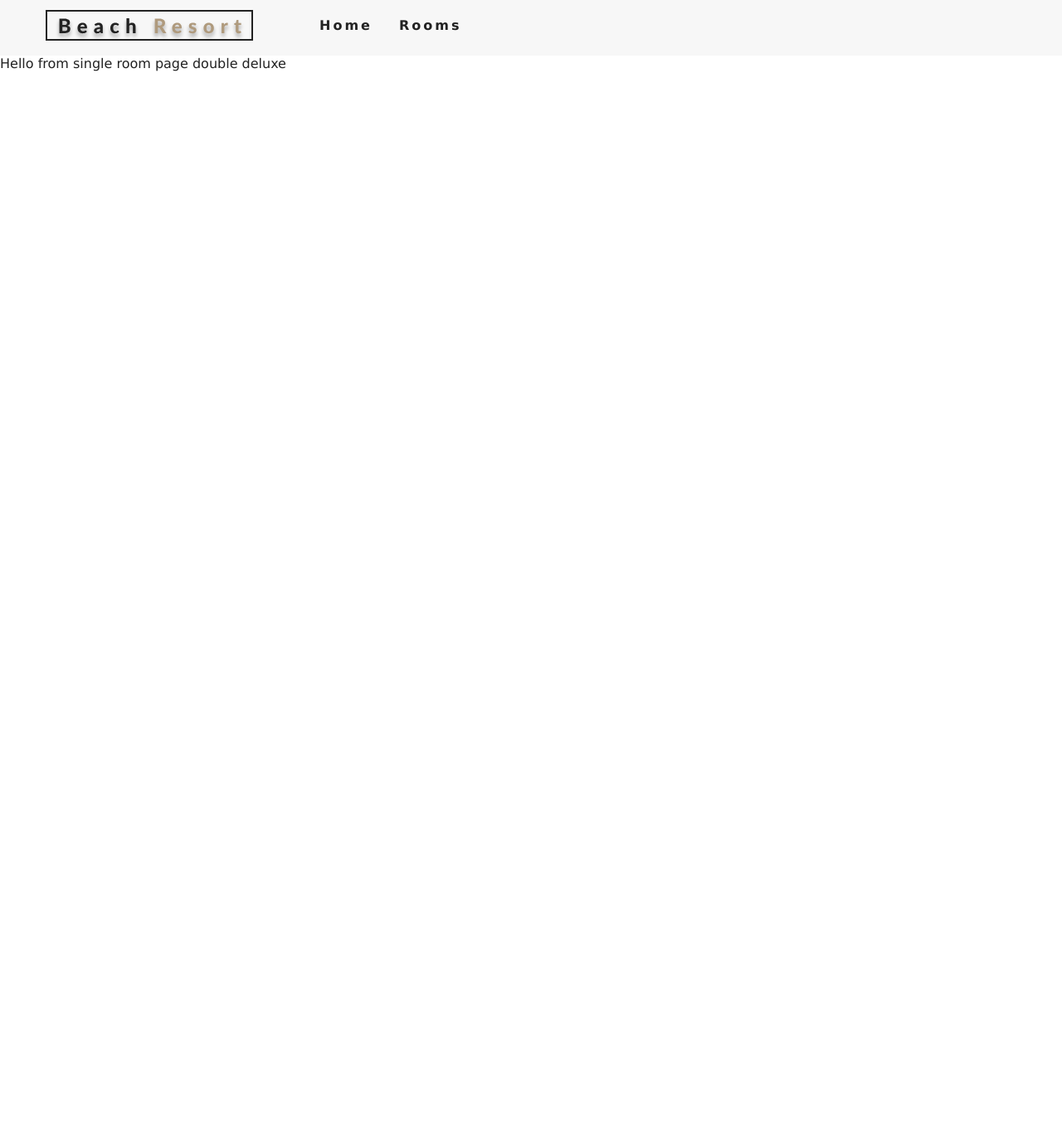
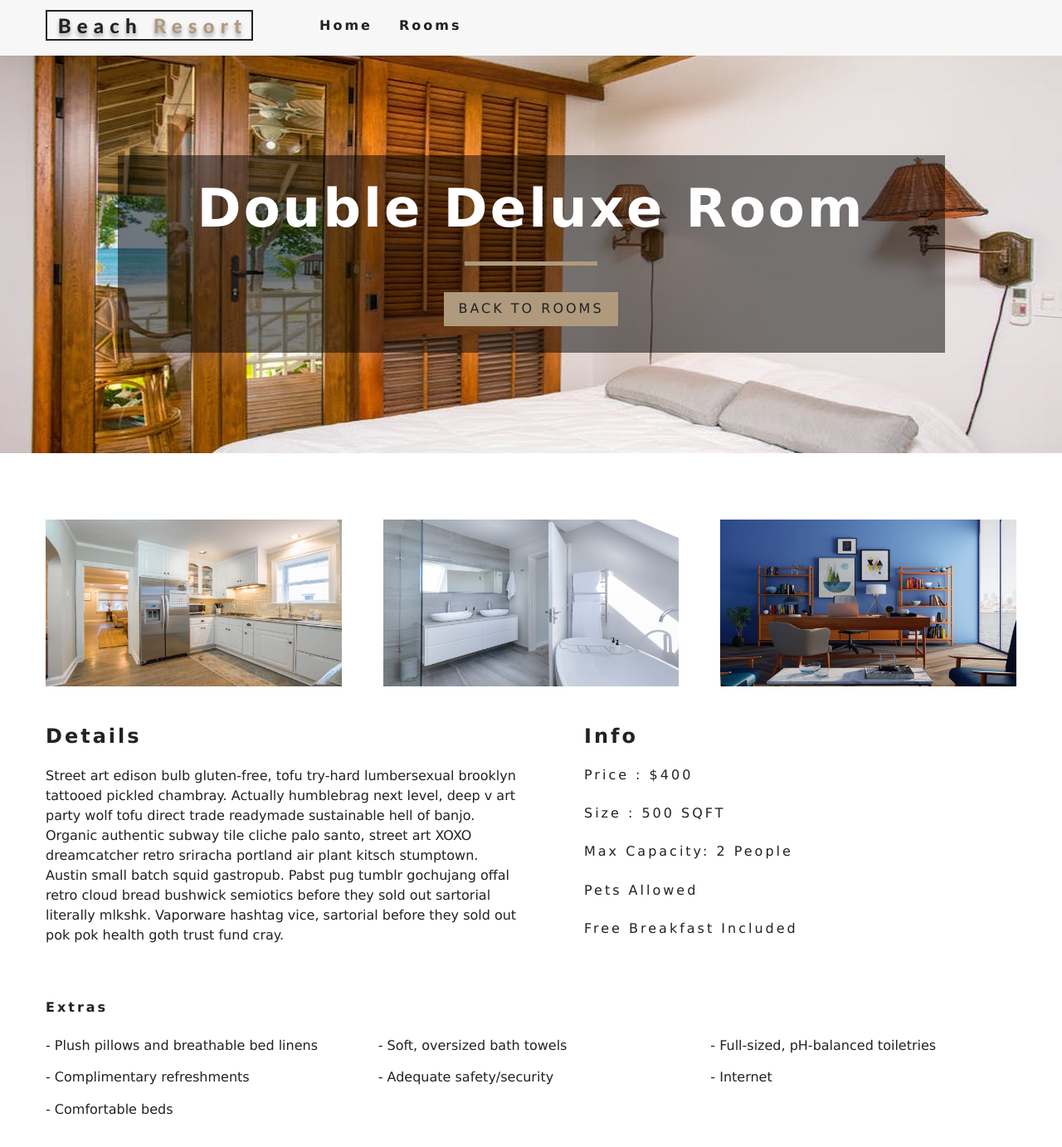
Before and after one commit to Raphael2790/Projeto-React, a React (Create React App) app: page /rooms/double-deluxe in a window 1280 px wide. Shown: the top 1382 px of the page at 83% size. Before the commit the page ends 800 px from the top, so only its background shows below. Built offline with nearby package versions, Linux system fonts and the light colour scheme.

Commit message:
Started with Rooms page and its components

```diff
--- a/package.json
+++ b/package.json
@@ -6,12 +6,15 @@
     "@testing-library/jest-dom": "^4.2.4",
     "@testing-library/react": "^9.3.2",
     "@testing-library/user-event": "^7.1.2",
+    "components": "^0.1.0",
     "dotenv": "^8.2.0",
     "react": "^16.13.0",
     "react-dom": "^16.13.0",
     "react-icons": "^3.9.0",
     "react-router-dom": "^5.1.2",
     "react-scripts": "3.4.0",
+    "styled": "^1.0.0",
+    "styled-components": "^5.0.1",
     "webpack": "^4.42.0"
   },
   "scripts": {
--- /dev/null
+++ b/src/components/RoomList.js
@@ -0,0 +1,9 @@
+import React from 'react'
+
+export default function RoomList() {
+  return (
+    <div>
+      Hello from RoomList
+    </div>
+  )
+}
--- /dev/null
+++ b/src/components/RoomsContainer.js
@@ -0,0 +1,14 @@
+import React from 'react';
+import RoomList from './RoomList';
+import RoomsFilter from './RoomsFilter';
+
+
+export default function RoomsContainer() {
+  return (
+    <div>
+      Hello from RoomsContainer
+      <RoomsFilter/>
+      <RoomList/>
+   </div>
+  )
+}
--- /dev/null
+++ b/src/components/RoomsFilter.js
@@ -0,0 +1,9 @@
+import React from 'react'
+
+export default function RoomsFilter() {
+  return (
+    <div>
+      Hello from RoomsFilter
+    </div>
+  )
+}
--- /dev/null
+++ b/src/components/StyledHero.js
@@ -0,0 +1,12 @@
+import styled from 'styled-components';
+import defaultBcg from '../images/room-1.jpeg'
+
+const StyledHero = styled.header`
+  min-height: 60vh;
+  background: url(${props => props.img?props.img:defaultBcg}) center/cover no-repeat;
+  display: flex;
+  align-items: center;
+  justify-content: center;
+`;
+
+export default StyledHero;
--- a/src/pages/Home.js
+++ b/src/pages/Home.js
@@ -4,6 +4,7 @@
 import {Link} from 'react-router-dom';
 import Services from '../components/Services';
 import FeturedRooms from '../components/FeturedRooms';
+import StyledHero from '../components/StyledHero';
 
 export default function Home () {
   return (
--- a/src/pages/Rooms.js
+++ b/src/pages/Rooms.js
@@ -2,10 +2,12 @@
 import Hero from '../components/Hero';
 import Banner from '../components/Banner';
 import {Link} from 'react-router-dom';
+import RoomsContainer from '../components/RoomsContainer';
 
 
 export const Rooms = () => {
   return (
+    <>
     <Hero hero="roomsHero">
       <Banner title="our rooms">
         <Link to="/"className="btn-primary">
@@ -13,6 +15,8 @@
         </Link>
       </Banner>
     </Hero>
+    <RoomsContainer/>
+    </>
   )
 }
 
--- a/src/pages/SingleRoom.js
+++ b/src/pages/SingleRoom.js
@@ -1,9 +1,9 @@
 import React, { Component } from 'react';
 import defaultBcg from '../images/room-1.jpeg'
 import Banner from '../components/Banner';
-import Hero from '../components/Hero';
 import {Link} from 'react-router-dom';
 import {RoomContext} from '../Context';
+import StyledHero from '../components/StyledHero';
 
 
 export default class SingleRoom extends Component {
@@ -33,10 +33,48 @@
     }
     const {name,price,breakfast,description,capacity,size,extras,
     pets,images} = room
+
+    const [mainImg,...defaultImage] = images;
+
     return (
-      <div>
-        Hello from single room page {room.name}
-      </div>
+      <>
+        <StyledHero img={mainImg || this.state.defaultBcg}>
+        <Banner title={`${name} room`}>
+        <Link to="/rooms" className="btn-primary">
+          back to rooms
+        </Link>
+        </Banner>
+        </StyledHero>
+        <section className="single-room">
+          <div className="single-room-images">
+            {defaultImage.map((item, index) => {
+              return <img key={index} src={item} alt={name}/>
+            })}
+          </div>
+          <div className="single-room-info">
+            <article className="desc">
+              <h3>details</h3>
+              <p>{description}</p>
+            </article>
+            <article className="info">
+              <h3>info</h3>
+              <h6>price : ${price}</h6>
+              <h6>size : {size} SQFT</h6>
+              <h6>Max capacity: {capacity > 1?`${capacity} People`:`${capacity} Person`}</h6>
+              <h6>{pets?"Pets Allowed":"No Pets Allowed"}</h6>
+              <h6>{breakfast && "free breakfast included"}</h6>
+            </article>
+          </div>
+        </section>
+        <section className="room-extras">
+          <h6>extras</h6>
+          <ul className="extras">
+            {extras.map((item,index) => {
+              return <li key={index} className="extras">- {item}</li>
+            })}
+          </ul>
+        </section>
+        </>
     )
   }
 }
```
Also changed, not shown: 1 other file (tests, documents, lock files or other folders).
